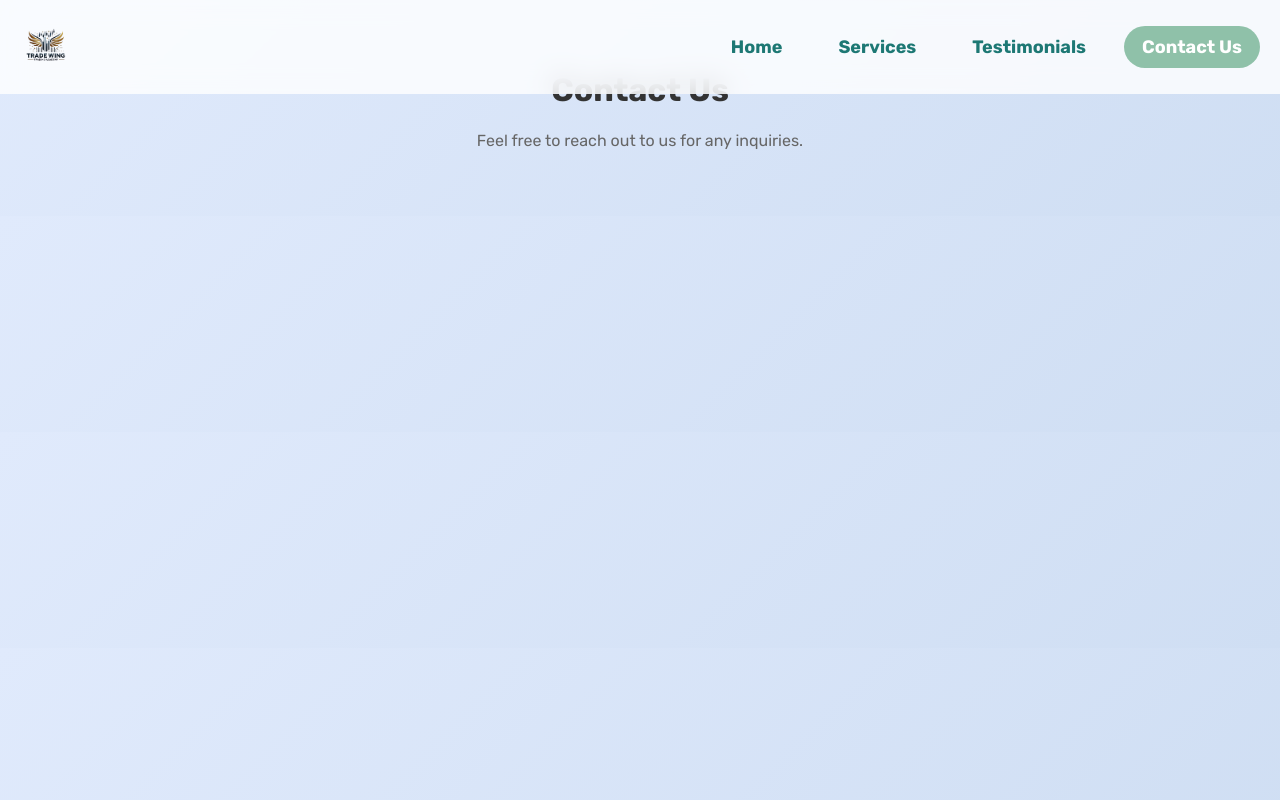
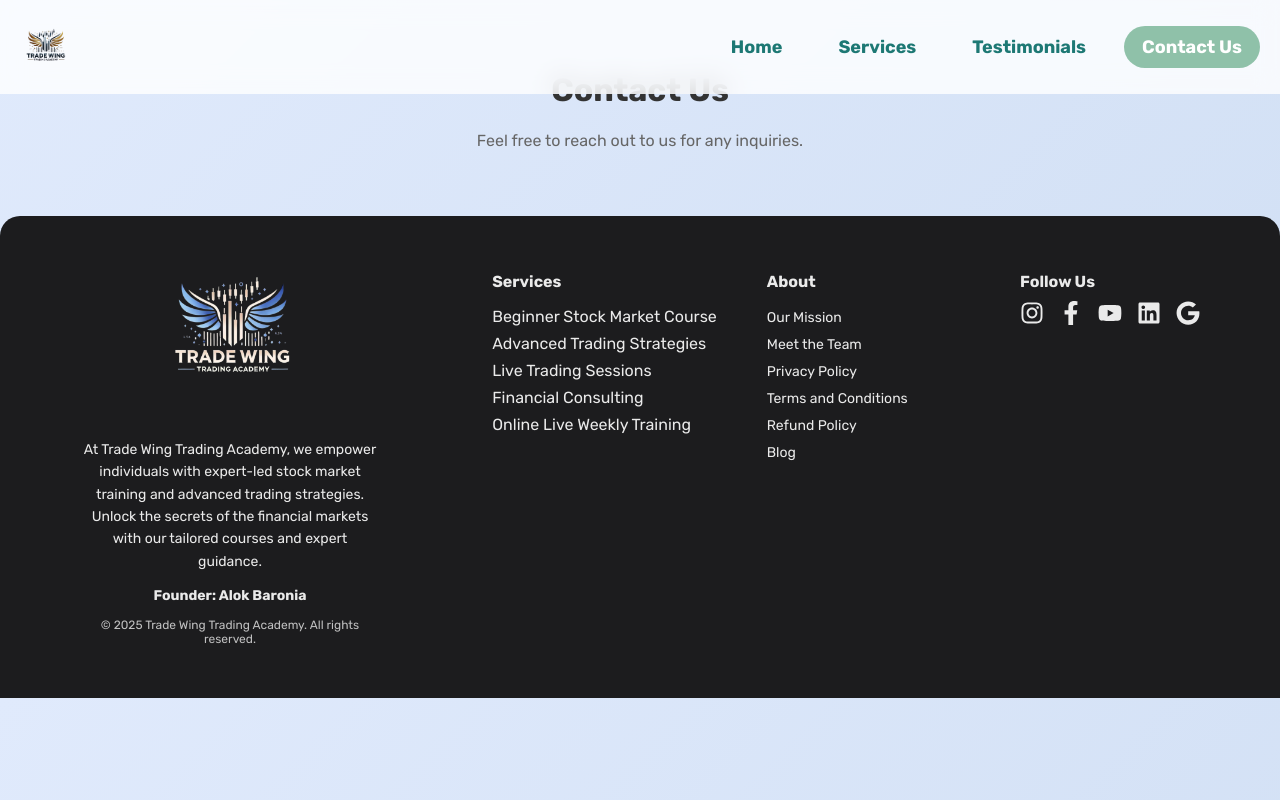
Before and after one commit to arnavbaronia/tradewing-frontend, a React (Create React App) app: page /contact in a window 1280 px wide. Built offline with nearby package versions, Linux system fonts and the light colour scheme.

Commit message:
footer added

```diff
--- a/src/App.js
+++ b/src/App.js
@@ -1,6 +1,7 @@
 import React from 'react';
 import { BrowserRouter as Router, Routes, Route } from 'react-router-dom';
 import HomeNavBar from './Components/HomeNavBar';
+import Footer from './Components/Footer'; // Import Footer
 import HomePage from './Pages/HomePage';
 import ServicesPage from './Pages/ServicesPage';
 import TestimonialsPage from './Pages/TestimonialsPage';
@@ -18,6 +19,7 @@
           <Route path="/testimonials" element={<TestimonialsPage />} />
           <Route path="/contact" element={<ContactUsPage />} />
         </Routes>
+        <Footer /> {/* Footer added here */}
       </div>
     </Router>
   );
--- /dev/null
+++ b/src/Components/Footer.jsx
@@ -0,0 +1,74 @@
+import React from "react";
+import { FaInstagram, FaFacebookF, FaYoutube, FaLinkedin, FaGoogle } from "react-icons/fa";
+import logo from "../assets/twlogotransparent.png";
+import "../Styles/Footer.css";
+
+const Footer = () => {
+  return (
+    <footer className="footer">
+      {/* Left Section - Logo & About */}
+      <div className="footer-left">
+        <img src={logo} alt="Trade Wing Trading Academy Logo" className="footer-logo" />
+        <p className="footer-description">
+          At Trade Wing Trading Academy, we empower individuals with expert-led stock market training and advanced trading strategies.
+          Unlock the secrets of the financial markets with our tailored courses and expert guidance.
+        </p>
+        <p className="footer-founder">
+          <strong>Founder:</strong> Alok Baronia
+        </p>
+        <p className="footer-copyright">
+          © 2025 Trade Wing Trading Academy. All rights reserved.
+        </p>
+      </div>
+
+      {/* Middle Section - Services & About */}
+      <div className="footer-middle">
+        <div className="footer-column">
+          <h3 className="footer-heading">Services</h3>
+          <ul>
+            <li>Beginner Stock Market Course</li>
+            <li>Advanced Trading Strategies</li>
+            <li>Live Trading Sessions</li>
+            <li>Financial Consulting</li>
+            <li>Online Live Weekly Training</li>
+          </ul>
+        </div>
+        <div className="footer-column">
+          <h3 className="footer-heading">About</h3>
+          <ul>
+            <li><a href="/">Our Mission</a></li>
+            <li><a href="/">Meet the Team</a></li>
+            <li><a href="/terms">Privacy Policy</a></li>
+            <li><a href="/terms">Terms and Conditions</a></li>
+            <li><a href="/refund-policy">Refund Policy</a></li>
+            <li><a href="/">Blog</a></li>
+          </ul>
+        </div>
+      </div>
+
+      {/* Right Section - Social Media */}
+      <div className="footer-right">
+        <h3 className="footer-heading">Follow Us</h3>
+        <div className="footer-social-icons">
+          <a href="https://www.instagram.com/alokbaronia" target="_blank" rel="noopener noreferrer" className="social-icon">
+            <FaInstagram />
+          </a>
+          <a href="https://www.facebook.com/tradewingacademy" target="_blank" rel="noopener noreferrer" className="social-icon">
+            <FaFacebookF />
+          </a>
+          <a href="https://www.youtube.com/tradewingacademy" target="_blank" rel="noopener noreferrer" className="social-icon">
+            <FaYoutube />
+          </a>
+          <a href="https://www.linkedin.com/in/alok-baronia" target="_blank" rel="noopener noreferrer" className="social-icon">
+            <FaLinkedin />
+          </a>
+          <a href="https://g.co/kgs/Z68yYt9" target="_blank" rel="noopener noreferrer" className="social-icon">
+            <FaGoogle />
+          </a>
+        </div>
+      </div>
+    </footer>
+  );
+};
+
+export default Footer;
--- /dev/null
+++ b/src/Styles/Footer.css
@@ -0,0 +1,116 @@
+:root {
+    --footer-background-color: #1C1C1E;
+    --text-color: #EAEAEA;
+    --link-hover-color: #FFBF00;
+  }
+
+  .footer {
+    background-color: var(--footer-background-color);
+    color: var(--text-color);
+    display: flex;
+    justify-content: space-between;
+    align-items: flex-start;
+    padding: 40px 80px;
+    flex-wrap: wrap;
+    border-top-left-radius: 20px;
+    border-top-right-radius: 20px;
+  }
+
+  .footer-left {
+    max-width: 300px;
+  }
+
+  .footer-logo {
+    width: 150px;
+    margin-bottom: 15px;
+    filter: invert(1);
+  }
+
+  .footer-description {
+    font-size: 14px;
+    line-height: 1.6;
+    margin-bottom: 10px;
+  }
+
+  .footer-founder {
+    font-size: 14px;
+    font-weight: bold;
+  }
+
+  .footer-copyright {
+    font-size: 12px;
+    margin-top: 10px;
+    opacity: 0.8;
+  }
+
+  .footer-middle {
+    display: flex;
+    gap: 50px;
+  }
+
+  .footer-column {
+    text-align: left;
+  }
+
+  .footer-heading {
+    font-size: 16px;
+    font-weight: bold;
+    margin-bottom: 10px;
+    text-align: left;
+  }
+
+  .footer-column ul {
+    list-style: none;
+    padding: 0;
+  }
+
+  .footer-column ul li {
+    margin-bottom: 8px;
+  }
+
+  .footer-column ul li a {
+    text-decoration: none;
+    color: var(--text-color);
+    font-size: 14px;
+    transition: color 0.3s;
+  }
+
+  .footer-column ul li a:hover {
+    color: var(--link-hover-color);
+  }
+
+  .footer-right {
+    text-align: right;
+  }
+
+  .footer-social-icons {
+    display: flex;
+    gap: 15px;
+    margin-top: 10px;
+  }
+
+  .social-icon {
+    color: var(--text-color);
+    font-size: 24px;
+    transition: color 0.3s ease;
+  }
+
+  .social-icon:hover {
+    color: var(--link-hover-color);
+  }
+
+  .footer-social-icons {
+    display: flex;
+    gap: 15px;
+    margin-top: 10px;
+  }
+
+  .social-icon {
+    color: var(--text-color);
+    font-size: 24px;
+    transition: color 0.3s ease;
+  }
+
+  .social-icon:hover {
+    color: var(--link-hover-color);
+  }
```
